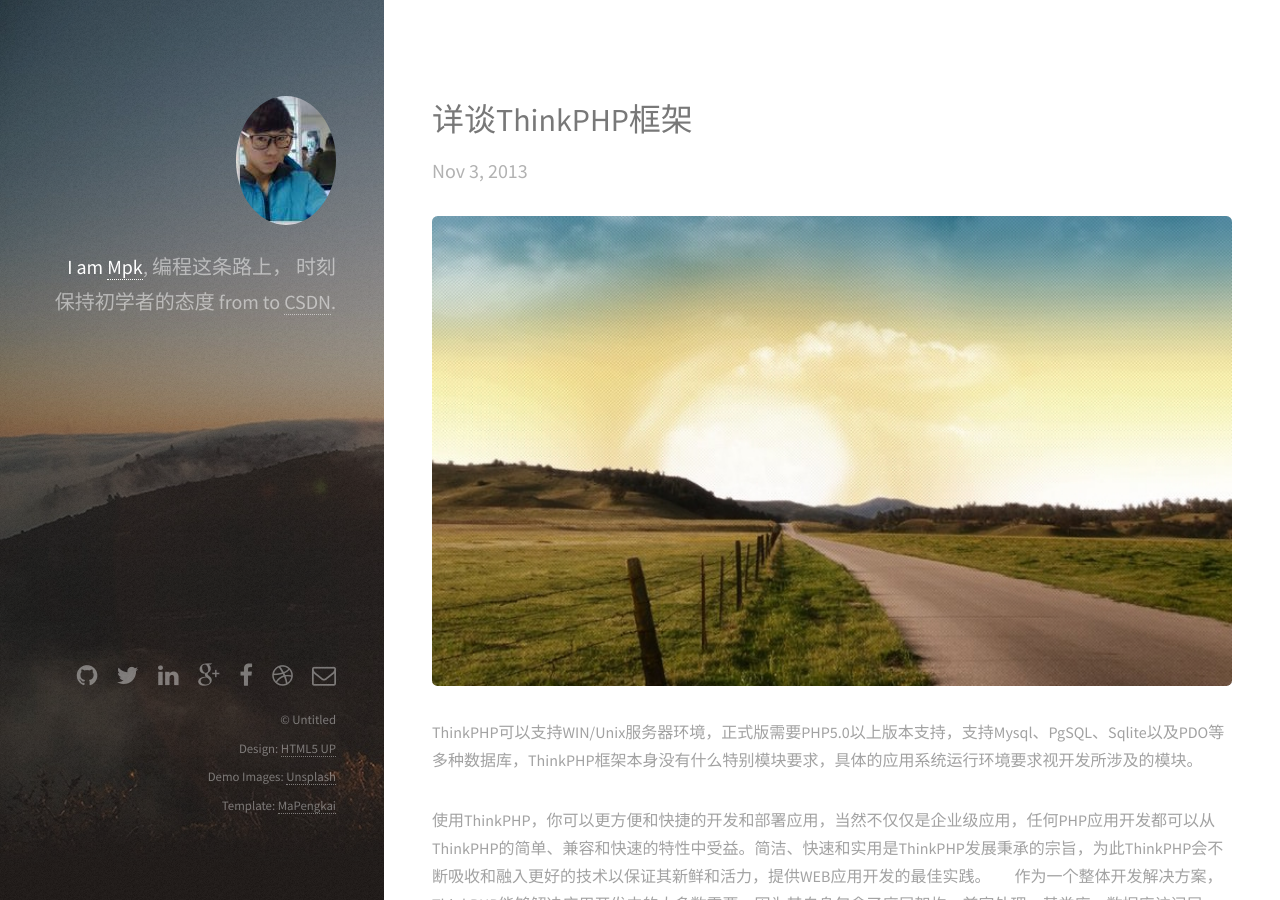
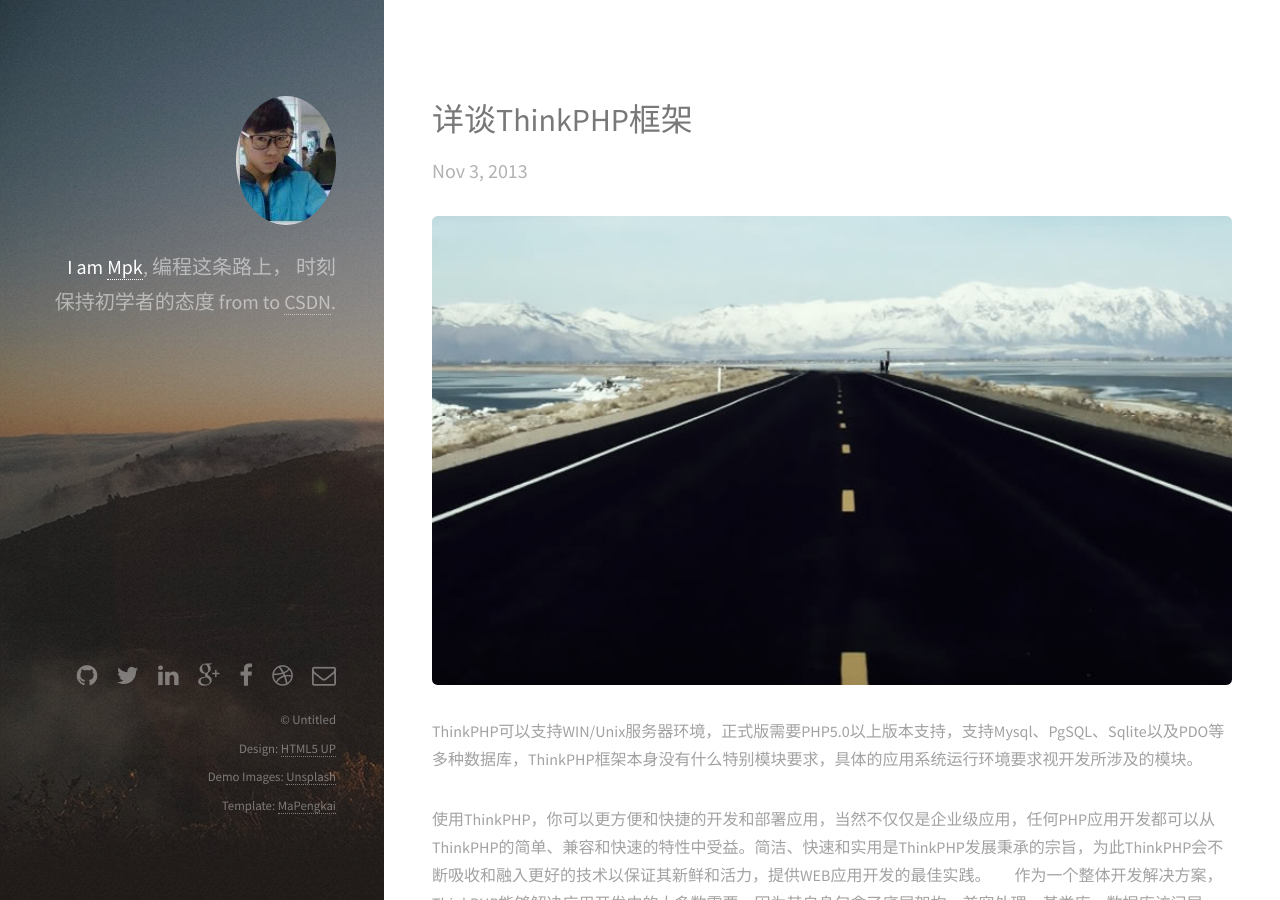
Before and after one commit to mapengkai123/mapengkai123.github.io, a Jekyll site: the page built from _posts/2013-11-3-tp.markdown, in a window 1280 px wide and 900 px high. Built offline with Jekyll 4.4.1, drawn with Linux system fonts in a browser that asks for light colours.

Commit message:
v-5 mpk 3

```diff
--- a/_posts/2013-11-2-danli.markdown
+++ b/_posts/2013-11-2-danli.markdown
@@ -4,7 +4,7 @@ title:  "单例模式"
 date:   2013-11-02 16:10:38 +0800
 
 ---
-<img src="/images/fulls/1.jpg" class="fit image">
+<img src="/images/fulls/01.jpg" class="fit image">
 
 
 单例模式的概念
--- a/_posts/2013-11-3-tp.markdown
+++ b/_posts/2013-11-3-tp.markdown
@@ -4,7 +4,7 @@ title:  "详谈ThinkPHP框架"
 date:   2013-11-3 20:10:38 +0800
 ---
 
-<img src="/images/fulls/07.jpg" class="fit image">
+<img src="/images/fulls/08.jpg" class="fit image">
 
 
 ThinkPHP可以支持WIN/Unix服务器环境，正式版需要PHP5.0以上版本支持，支持Mysql、PgSQL、Sqlite以及PDO等多种数据库，ThinkPHP框架本身没有什么特别模块要求，具体的应用系统运行环境要求视开发所涉及的模块。
```
